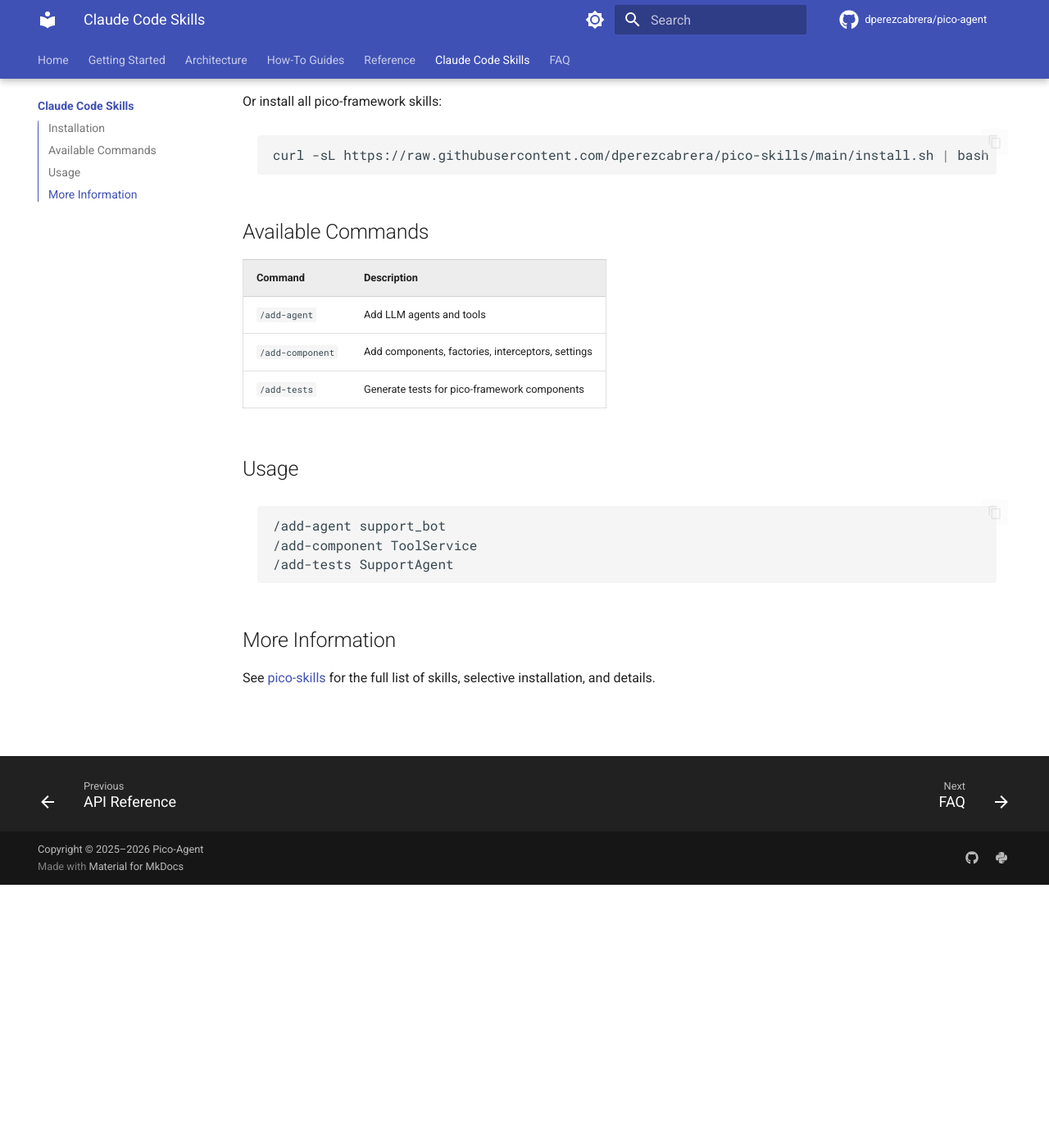
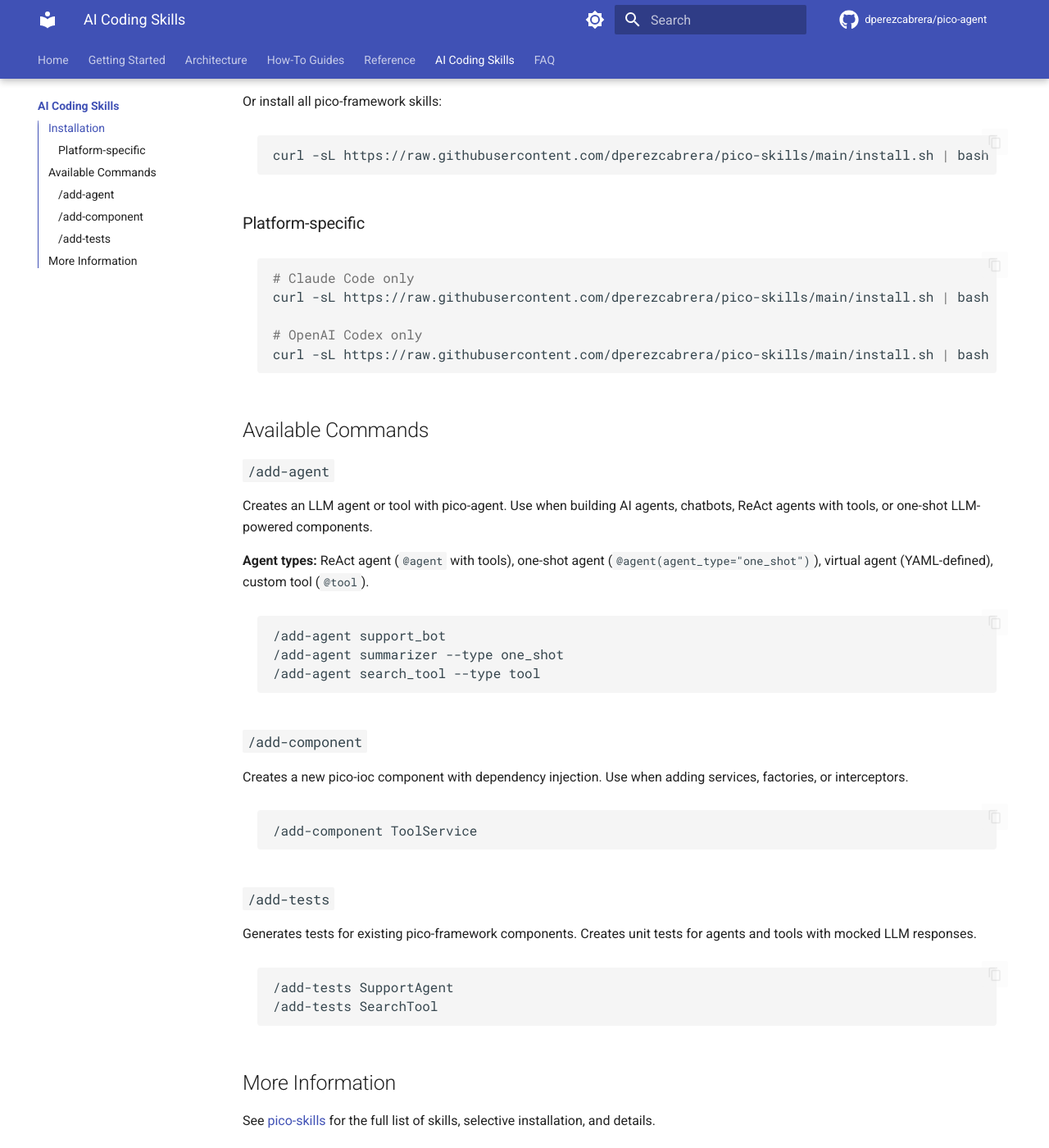
Before and after one commit to dperezcabrera/pico-agent, an MkDocs documentation site: the page built from docs/skills.md, in a window 1280 px wide and 1400 px high, scrolled down 321 px. Shown: the whole window at 82% size. Built offline with MkDocs 1.6.1 and Material for MkDocs 9.7.7, drawn with Linux system fonts in a browser that asks for light colours; comment, search, counter and statistics services are not loaded; some of the changed text lies outside the part shown.

Commit message:
Add Codex compatibility, improve skills docs, and fix docs workflow
Co-Authored-By: Claude Opus 4.6 <noreply@anthropic.com>

````diff
--- a/docs/skills.md
+++ b/docs/skills.md
@@ -1,6 +1,6 @@
-# Claude Code Skills
+# AI Coding Skills
 
-[Claude Code](https://code.claude.com) skills for AI-assisted development with pico-agent.
+[Claude Code](https://code.claude.com) and [OpenAI Codex](https://openai.com/index/introducing-codex/) skills for AI-assisted development with pico-agent.
 
 ## Installation
 
@@ -14,20 +14,45 @@ Or install all pico-framework skills:
 curl -sL https://raw.githubusercontent.com/dperezcabrera/pico-skills/main/install.sh | bash
 ```
 
+### Platform-specific
+
+```bash
+# Claude Code only
+curl -sL https://raw.githubusercontent.com/dperezcabrera/pico-skills/main/install.sh | bash -s -- --claude agent
+
+# OpenAI Codex only
+curl -sL https://raw.githubusercontent.com/dperezcabrera/pico-skills/main/install.sh | bash -s -- --codex agent
+```
+
 ## Available Commands
 
-| Command | Description |
-|---------|-------------|
-| `/add-agent` | Add LLM agents and tools |
-| `/add-component` | Add components, factories, interceptors, settings |
-| `/add-tests` | Generate tests for pico-framework components |
+### `/add-agent`
 
-## Usage
+Creates an LLM agent or tool with pico-agent. Use when building AI agents, chatbots, ReAct agents with tools, or one-shot LLM-powered components.
+
+**Agent types:** ReAct agent (`@agent` with tools), one-shot agent (`@agent(agent_type="one_shot")`), virtual agent (YAML-defined), custom tool (`@tool`).
 
 ```
 /add-agent support_bot
+/add-agent summarizer --type one_shot
+/add-agent search_tool --type tool
+```
+
+### `/add-component`
+
+Creates a new pico-ioc component with dependency injection. Use when adding services, factories, or interceptors.
+
+```
 /add-component ToolService
+```
+
+### `/add-tests`
+
+Generates tests for existing pico-framework components. Creates unit tests for agents and tools with mocked LLM responses.
+
+```
 /add-tests SupportAgent
+/add-tests SearchTool
 ```
 
 ## More Information
--- a/mkdocs.yml
+++ b/mkdocs.yml
@@ -145,5 +145,5 @@ nav:
     - Multiple Providers: how-to/multi-provider.md
   - Reference:
     - API Reference: reference/index.md
-  - Claude Code Skills: skills.md
+  - AI Coding Skills: skills.md
   - FAQ: faq.md
````
Also changed, not shown: README.md (+2 -2 lines), 1 other file.
